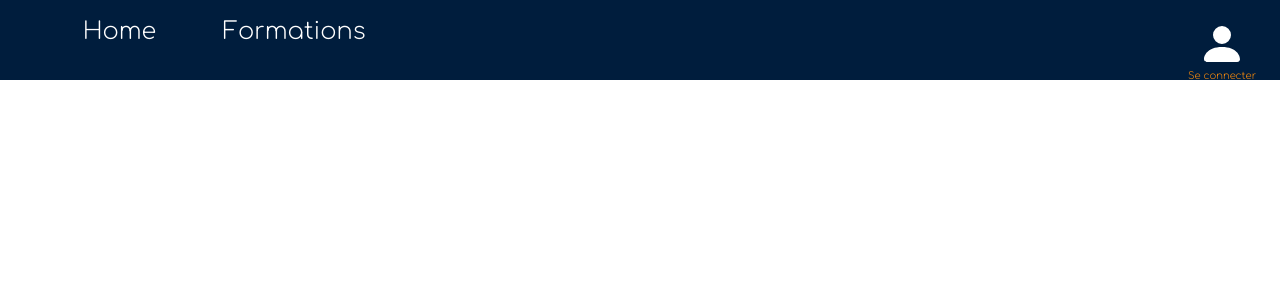
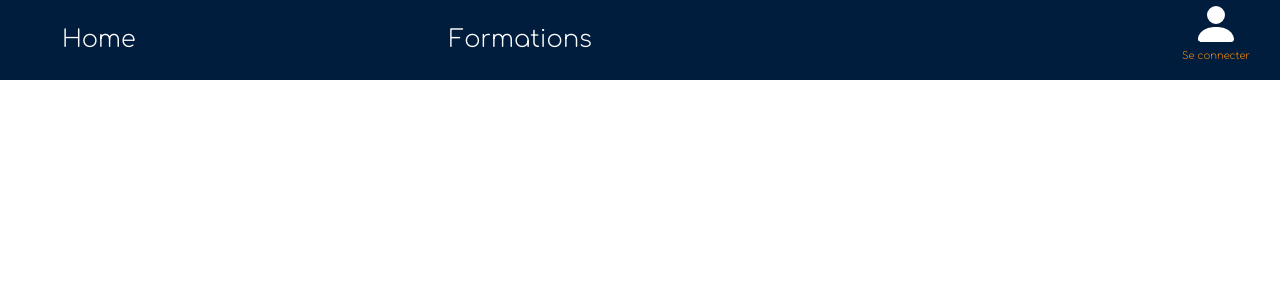
Before and after one commit to Beu-nwa/projet-fil-rouge-formation-.Net, a React (Create React App) app in the folder projet-fil-rouge/: page / in a window 1280 px wide. Shown: the top 300 px of the page. Built offline with nearby package versions, Linux system fonts and the light colour scheme; a web font is replaced by a local one.

Commit message:
code épure r

```diff
--- a/projet-fil-rouge/src/Components/GlobalComponent/NavBarComp/NavBarComp.css
+++ b/projet-fil-rouge/src/Components/GlobalComponent/NavBarComp/NavBarComp.css
@@ -3,22 +3,32 @@
     width: 100%;
     height: 10vh;
     display: flex;
-    align-items: center;
+    justify-content: center;
     font-family: 'Comfortaa', cursive;
     font-size: 1.5rem;
     color: white;
     top: 0px;
 }
+.navBarUl{
+    width: 90%;
+    display: flex;
+    align-content: space-between;
+}
 
 ul {
     list-style: none;
     display: flex;
-    justify-content: center;
     align-items: center;
+   justify-content: flex-start;
     margin: 0;
     padding: 0;
+    width: 70%;
+    height: 100%;
+}
+li{
     width: 100%;
-    height: 100%;
+    display: flex;
+
 }
 
 li>a {
@@ -50,48 +60,11 @@ li>a:hover {
 
 }
 
-
-.navItem {
-    width: 20%;
-    height: 100%;
-    display: flex;
-    justify-content: center;
-    align-items: center;
-}
-
-
-.navItemBoxIcon {
-    display: flex;
-    flex-direction: column;
-    align-items: center;
-    align-items: flex-end;
-    height: 100%;
-    width: 100%;
-    margin-right: 1em;
-    margin-top: 1em;
-
-}
-
-.navItemIconText {
-    display: flex;
-    flex-direction: column;
-    align-items: center;
-    justify-content: space-around;
-    height: 80%;
-    color: white;
-}
-
-
 /* Icon de la bar de nav */
 .navIcon {
     color: white;
     font-size: 3rem;
 }
-
-/* .navIcon:hover {
-    color: var(--goldenyellow);
-    font-size: 3rem;
-} */
 
 .navIconText {
     font-size: x-small;
@@ -99,11 +72,8 @@ li>a:hover {
     color: var(--darkorange);
 }
 
-.iconConnection {
-    height: 50%
-}
 
-.iconConnection > button{
+.navBarButton > button{
     border: none;
     background: none;
 	color: inherit;
@@ -115,7 +85,7 @@ li>a:hover {
 	outline: inherit;
 }
 
-.iconConnection > button:hover{
+.navBarButton > button:hover{
     transition: all 1s;
     background: none;
 	color: inherit;
--- a/projet-fil-rouge/src/Components/GlobalComponent/NavBarComp/NavBarComp.jsx
+++ b/projet-fil-rouge/src/Components/GlobalComponent/NavBarComp/NavBarComp.jsx
@@ -14,96 +14,66 @@ class NavBarComp extends Component {
             this.props.activeUser[0].status === "moderateur" ? (
                 //Condition pour afficher la navBar en fonction du status de l'utilisateur
                 <div className="navBarContainer">
+                <div className='navBarUl'>
                     <ul>
-                        <div className='navItem'>
                         <li>
                             <Link to="/">Home</Link>
                         </li>
-                        </div>
-                        <div className='navItem'>
                         <li>
                             <Link to="/formation">Formations</Link>
                         </li>
+                        <li>
+                            <a href="">Ajouter formation</a>   {/* <Link to="/formation">Profil</Link>  */}
+                        </li>
+                    </ul>
                 </div>
-                        <div className='navItem'>
-                            <li>
-                                <a href="">Ajout Formation</a>   {/* <Link to="/formation">Profil</Link>  */}
-                            </li>
-                        </div>
-
-                        <div className='navItemBoxIcon'>
-                            <div className='navItemIconText'>
-                                <div className='iconConnection'>
-
-
+                <div className='navBarButton'>
                     <button><Link to="/log"><PersonFillX className='navIcon' /></Link>
                         <div className='navIconText'>Se deconnecter</div>
                     </button>
                 </div>
             </div>
-                        </div>
-
-                    </ul>
-                </div>
                 /////////////////////////////////////////////si l'utilisitaeur est stagiaire ou formateur ///
             ) : this.props.activeUser[0].status === "formateur" || this.props.activeUser[0].status === "stagiaire" ?
                 (
                     <div className="navBarContainer">
+                    <div className='navBarUl'>
                         <ul>
-                            <div className='navItem'>
                             <li>
                                 <Link to="/">Home</Link>
                             </li>
-                            </div>
-                            <div className='navItem'>
                             <li>
                                 <Link to="/formation">Formations</Link>
                             </li>
-                            </div>
-                            <div className='navItem'>
                             <li>
                                 <a href="">Profil</a>   {/* <Link to="/formation">Profil</Link>  */}
                             </li>
+                        </ul>
                     </div>
-
-                            <div className='navItemBoxIcon'>
-                                <div className='navItemIconText'>
-                                    <div className='iconConnection'>
+                    <div className='navBarButton'>
                         <button><Link to="/log"><PersonFillX className='navIcon' /></Link>
                             <div className='navIconText'>Se deconnecter</div>
                         </button>
                     </div>
                 </div>
-                    </div>
-                        </ul>
-                    </div>
                 ) :
                 ////////////////////NavBar par default (visiteur)
                 <div className="navBarContainer">
+                    <div className='navBarUl'>
                         <ul>
-                        <div className='navItem'>
                             <li>
                                 <Link to="/">Home</Link>
                             </li>
-                        </div>
-                        <div className='navItem'>
                             <li>
                                 <Link to="/formation">Formations</Link>
                             </li>
+                        </ul>
                     </div>
-
-                        <div className='navItemBoxIcon'>
-                            <div className='navItemIconText'>
-                                <div className='iconConnection'>
-
+                    <div className='navBarButton'>
                         <button><Link to="/log"><PersonFill className='navIcon' /></Link>
                             <div className='navIconText'>Se connecter</div>
                         </button>
-
                     </div>
-                            </div>
-                        </div>
-                    </ul>
                 </div>
 
         );
```
Lines whose indentation alone changed are shown as unchanged.
